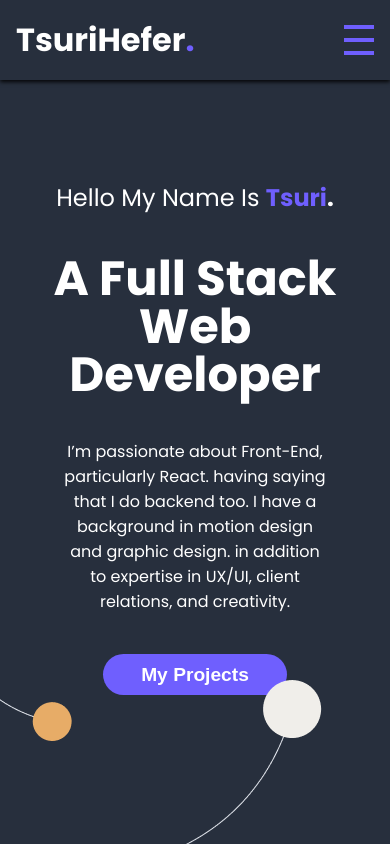
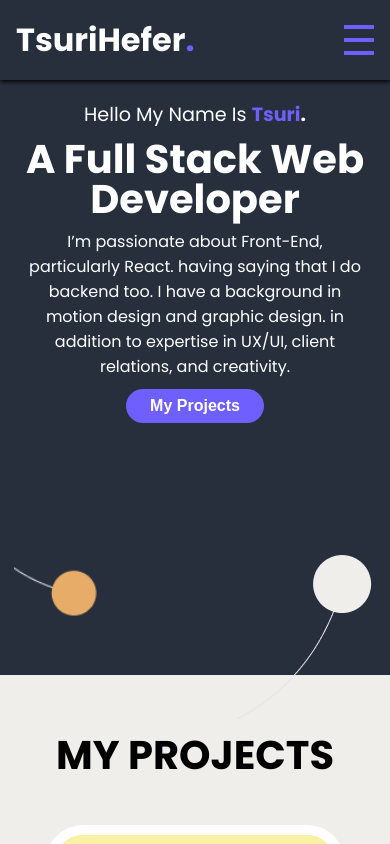
Before and after one commit to TsuriH/NewPortfolio, a React (Create React App) app: page / in a window 390 px wide. Shown: the top 844 px of the page. Built offline with nearby package versions, Linux system fonts and the light colour scheme.

Commit message:
WIP -mobile version

```diff
--- a/src/Components/Layout/About/About.css
+++ b/src/Components/Layout/About/About.css
@@ -1,20 +1,28 @@
-.About {
+/* .About {
     height: 100vh;
     text-align: center;
     color: white;
     display: flex;
     flex-direction: column;
     align-items: center;
-    gap: 2.5rem;
     background-color: var(--dark-blue);
-    padding: 1em;
     padding-top: 180px;
-    position: relative;
-    overflow: hidden;
+
+}
+
+.About .about_content {
+    display: flex;
+    flex-direction: column;
+    align-items: center;
+    justify-content: center;
+    text-align: center;
+    gap: 20px;
+    padding: 0 1em;
 }
 
 .About .about_intro {
     font-size: 1.5rem;
+
 }
 
 .About .about_intro span {
@@ -49,13 +57,142 @@
     font-size: 1.2rem;
 }
 
-.About .mobile-grey-circle {
-    position: absolute;
-    bottom: 0;
+
+.About .img-cont-1 {
+    width: 100%;
+display: flex;
+justify-content: flex-start;
 }
 
 .About .mobile-orange-circle {
-    position: absolute;
-    bottom: 100px;
-    left: 0;
+
+
+} */
+/*
+.About .img-cont-2 {
+    width: 100%;
+    position: relative;
+    padding-right: 50px;
+    top: 80px;
+    border: 5px solid red;
+} */
+
+/* .About .mobile-grey-circle {
+    position: relative;
+    top: 120px;
+
+} */
+
+
+
+
+
+.About {
+    height: 100vh;
+    text-align: center;
+    color: white;
+    display: flex;
+    flex-direction: column;
+    align-items: center;
+    background-color: var(--dark-blue);
+    padding-top: 180px;
 }
+
+.About .about_content {
+    display: flex;
+    flex-direction: column;
+    align-items: center;
+    justify-content: center;
+    text-align: center;
+    gap: 20px;
+    padding: 0 1em;
+}
+
+.About .about_intro {
+    font-size: 1.5rem;
+}
+
+.About .about_intro span {
+    font-weight: bold;
+    color: var(--blueish-purple);
+}
+
+.About .about_intro .point {
+    font-weight: bold;
+    color: white;
+}
+
+.About .about_title {
+    text-transform: capitalize;
+    font-size: 3rem;
+    line-height: 3rem;
+}
+
+.About .about_description {
+    padding: 0 3em;
+}
+
+.About .about-btn {
+    background: none;
+    border: none;
+    color: white;
+    font-weight: bold;
+    background-color: var(--blueish-purple);
+    padding: 0.5em 2em;
+    border-radius: 30px;
+    font-size: 1.2rem;
+}
+
+.About .img-cont-1 {
+    width: 100%;
+    display: flex;
+    justify-content: flex-start;
+}
+
+.About .mobile-orange-circle {
+    /* Add specific styles for the orange circle if any */
+}
+
+.About .mobile-grey-circle {
+    position: relative;
+    top: 120px;
+}
+
+/* Media query for iPhone 12 screen dimensions */
+@media only screen and (max-width: 390px) and (max-height: 844px) {
+    .About {
+        height: 80vh;
+        padding-top: 100px;
+    }
+
+    .About .about_content {
+        gap: 10px;
+        padding: 0 0.5em;
+    }
+
+    .About .about_intro {
+        font-size: 1.2rem;
+    }
+
+    .About .about_title {
+        font-size: 2.5rem;
+        line-height: 2.5rem;
+    }
+
+    .About .about_description {
+        padding: 0 1em;
+    }
+
+    .About .about-btn {
+        padding: 0.5em 1.5em;
+        font-size: 1rem;
+    }
+
+    .About .img-cont-1 {
+        justify-content: center;
+    }
+
+    .About .mobile-grey-circle {
+        top: 100px;
+    }
+}
--- a/src/Components/Layout/About/About.tsx
+++ b/src/Components/Layout/About/About.tsx
@@ -2,17 +2,34 @@ import "./About.css";
 import mobileGreyCircle from "../../../Images/mobile-grey-circle.png"
 import mobileOrangeCircle from "../../../Images/mobile-orange-circle.png"
 export function About(): JSX.Element {
+
+
     return (
+
         <div className="About">
-            <p className="about_intro">Hello My Name Is <span>Tsuri<span className="point">.</span></span></p>
 
-            <h1 className="about_title">a full stack web developer</h1>
+            <div className="about_content">
+                <p className="about_intro">Hello My Name Is <span>Tsuri<span className="point">.</span></span></p>
 
-            <p className="about_description">I’m passionate about Front-End, particularly React. having saying that I do backend too. I have a background in motion design and graphic design. in addition to expertise in UX/UI, client relations, and creativity.</p>
+                <h1 className="about_title">a full stack web developer</h1>
 
-            <button className="about-btn">My Projects</button>
-            <img src={mobileGreyCircle} alt="" className="mobile-grey-circle" />
-            <img src={mobileOrangeCircle} alt="" className="mobile-orange-circle" />
+                <p className="about_description">I’m passionate about Front-End, particularly React. having saying that I do backend too. I have a background in motion design and graphic design. in addition to expertise in UX/UI, client relations, and creativity.</p>
+
+                <button className="about-btn">My Projects</button>
+
+            </div>
+
+            <div className="img-cont-1">
+                <img src={mobileOrangeCircle} alt=""
+                className="mobile-orange-circle" />
+                  <img src={mobileGreyCircle} alt="" className="mobile-grey-circle" />
+            </div>
+
+            {/* <div className="img-cont-2">
+
+            </div> */}
+
         </div>
+
     );
 }
```
Also changed, not shown: 1 other file (tests, documents, lock files or other folders).
